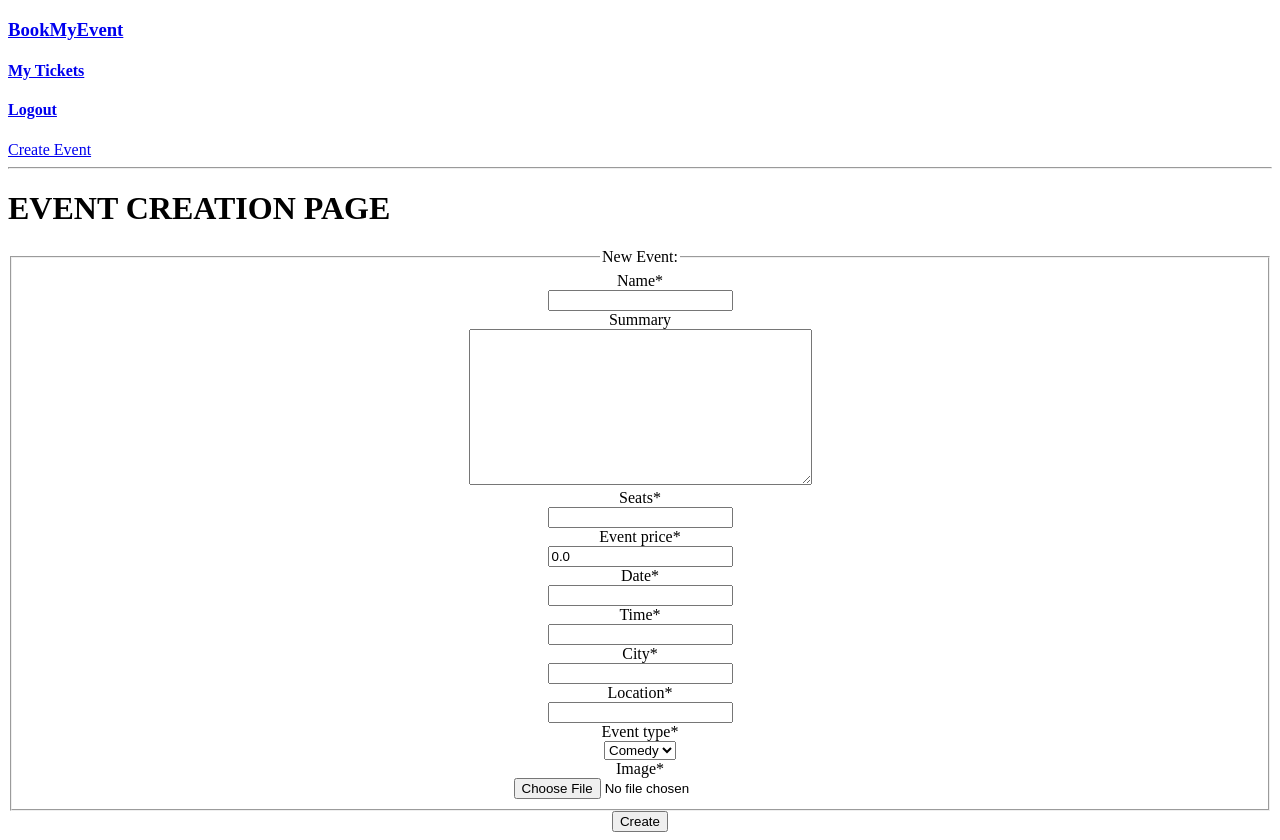
After one commit to clakhlani/BookMyEvent, a Django app: page /create-event in a window 1280 px wide. The commit adds this page. Run offline with Django 4.2, Linux system fonts and the light colour scheme; the visitor is signed in with stand-in values (Sample User, id 1); some libraries are stand-ins or nearby versions.

Commit message:
Added event creation for admin

```diff
--- a/BookMyEvent/settings.py
+++ b/BookMyEvent/settings.py
@@ -59,7 +59,8 @@ TEMPLATES = [
         'BACKEND': 'django.template.backends.django.DjangoTemplates',
         'DIRS': [
             BASE_DIR / 'templates',
-            BASE_DIR / 'user/templates'
+            BASE_DIR / 'user/templates',
+
         ],
         'APP_DIRS': True,
         'OPTIONS': {
--- a/eventbooking/forms.py
+++ b/eventbooking/forms.py
@@ -1,5 +1,5 @@
 from django import forms
-from .models import Ticket,Booking
+from .models import Ticket,Booking,Event
 
 
 class TicketBookingForm(forms.ModelForm):
@@ -16,3 +16,8 @@ class PaymentForm(forms.ModelForm):
 	class Meta:
 		model = Ticket
 		fields = ['payment_method']
+
+class EventCreationForm(forms.ModelForm):
+	class Meta:
+		model=Event
+		fields='__all__'
--- a/eventbooking/models.py
+++ b/eventbooking/models.py
@@ -4,7 +4,7 @@ from django.db.models.deletion import CASCADE , SET_NULL
 
 # Create your models here.
 class Event(models.Model):
-	#id=models.AutoField(auto_created=True,primary_key=True)
+
 	name= models.CharField(max_length=200)
 	summary=models.TextField(null=True,blank=True)
 	seats=models.IntegerField()
--- /dev/null
+++ b/eventbooking/templates/eventbooking/event_creation.html
@@ -0,0 +1,25 @@
+{% extends "base.html" %}
+{% load crispy_forms_tags %}
+{% block content %}
+<h1>EVENT CREATION PAGE</h1>
+
+<div>
+
+		<form method="POST" style="text-align: center;" enctype="multipart/form-data">
+			{% csrf_token %}
+			<fieldset>
+				<legend>New Event:</legend>
+
+					{{ form|crispy }}
+
+			</fieldset>
+		<div>
+
+			<button type="submit">Create</button>
+
+		</div>
+	</form>
+
+</div>
+
+{%  endblock %}
--- a/eventbooking/urls.py
+++ b/eventbooking/urls.py
@@ -9,5 +9,6 @@ urlpatterns = [
     path('payment/<str:booking_id>',views.payment,name="payment"),
     path('ticket-confirm/<str:ticket_id>',views.ticket_confirm,name="ticket_confirm"),
     path('mytickets',views.my_tickets,name='mytickets'),
+    path('create-event',views.create_event,name='create_event'),
 
 ]
--- a/eventbooking/views.py
+++ b/eventbooking/views.py
@@ -1,8 +1,8 @@
 from django.shortcuts import render,redirect
 from .models import Event,Booking,Ticket
-from .forms import TicketBookingForm,PaymentForm
+from .forms import TicketBookingForm,PaymentForm,EventCreationForm
 from django.contrib import messages
-from django.contrib.auth.decorators import login_required
+from django.contrib.auth.decorators import login_required, user_passes_test
 import datetime
 
 def home_page(request):
@@ -25,12 +25,23 @@ def ticket_booking(request,event_id):
 		form=TicketBookingForm(request.POST)
 		if form.is_valid():
 			no_of_person=form.cleaned_data["no_of_per"]
+
+			if no_of_person == 0:
+				messages.error(request,'Please enter 1 or more Number Of Person')
+				return redirect('ticket_book',event_id=event_id)
+
 			if no_of_person > event.seats:
 				if event.seats == 0:
 					messages.error(request,'Sorry No Seats Available')
 				else:
 					messages.error(request,f'Please select seats upto {event.seats}.')
 				return redirect('ticket_book',event_id=event_id)
+			if datetime.datetime.now().time() > event.time and datetime.date.today() >= event.date :
+				messages.error(request,'Booking time is over.Event started.')
+				return redirect('ticket_book',event_id=event_id)
+
+
+
 			booking=Booking.objects.create(
 				amount=event.event_price* no_of_person,
 				no_of_person=no_of_person,
@@ -79,3 +90,16 @@ def ticket_confirm(request,ticket_id):
 def my_tickets(request):
 	tickets=Ticket.objects.filter(user=request.user)
 	return render(request,'eventbooking/my_tickets.html',{"tickets":tickets})
+
+#@login_required(login_url='login_page')
+@user_passes_test(lambda user: user.is_active and user.is_superuser, login_url='logout')
+def create_event(request):
+	if request.method=='POST':
+		form=EventCreationForm(request.POST,request.FILES)
+		if form.is_valid():
+			form.save()
+			return redirect('home')
+
+
+	form = EventCreationForm()
+	return render(request,'eventbooking/event_creation.html',{"form":form})
--- a/templates/base.html
+++ b/templates/base.html
@@ -11,6 +11,9 @@
 	{% if request.user.is_authenticated %}
 		<a href="{% url 'mytickets' %}"><h4>My Tickets</h4></a>
 		<a href="{% url 'logout' %}"><h4>Logout</h4></a>
+		{% if request.user.is_superuser %}
+		<a href="{% url 'create_event' %}">Create Event</a>
+		{% endif %}
 	{% else %}
 		<a href="{% url 'register' %}"><h4>Register</h4></a>
 		<a href="{% url 'login_page' %}"><h4>LogIn</h4></a>
```
Also changed, not shown: media/event_pics/83.jpeg (added), media/event_pics/Kasuali_rythm.jpeg (added).
